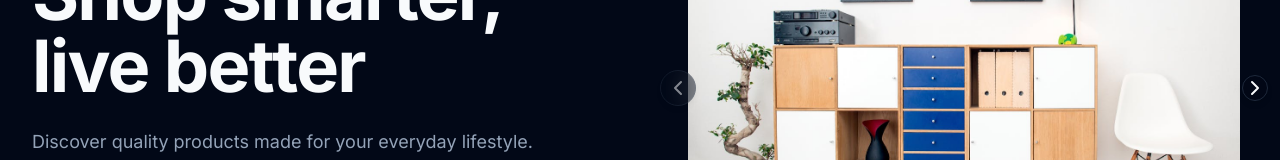
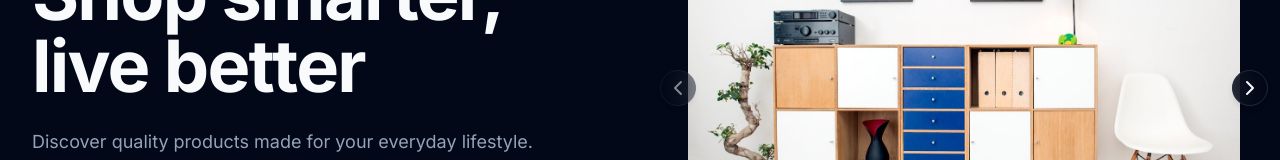
Before and after one commit to fl00N/next-store, a Next.js app: page / in a window 1280 px wide. Shown: the part 261-421 px from the top of the page. Built offline with nearby package versions, Linux system fonts and the light colour scheme; no server answers; the database is empty.

Commit message:
fix: resolved type error for size in carousel component for Vercel deployment

```diff
--- a/components/ui/carousel.tsx
+++ b/components/ui/carousel.tsx
@@ -204,7 +204,7 @@ function CarouselPrevious({
 function CarouselNext({
   className,
   variant = "outline",
-  size = "icon-sm",
+  size = "icon",
   ...props
 }: React.ComponentProps<typeof Button>) {
   const { orientation, scrollNext, canScrollNext } = useCarousel();
```
